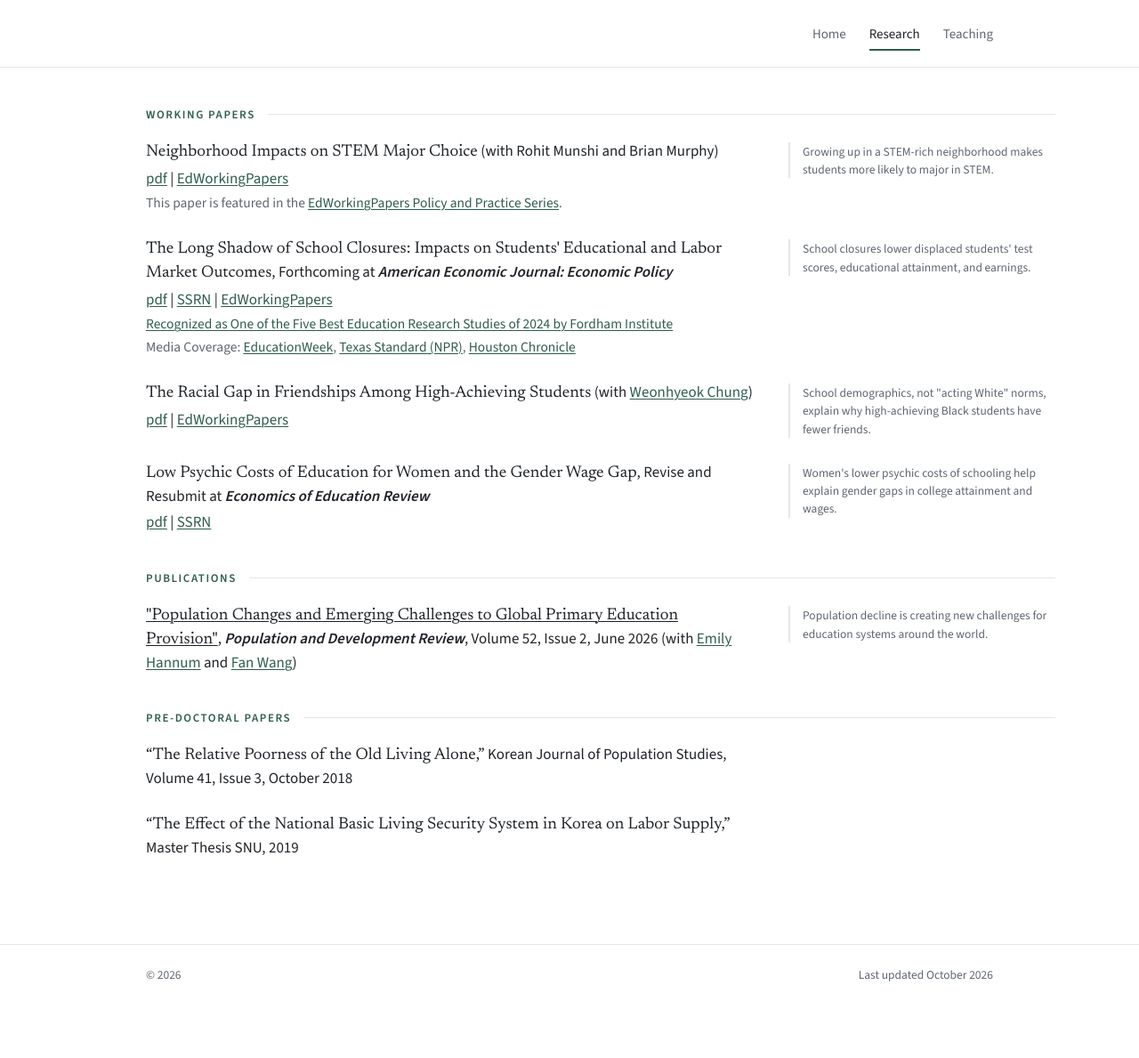
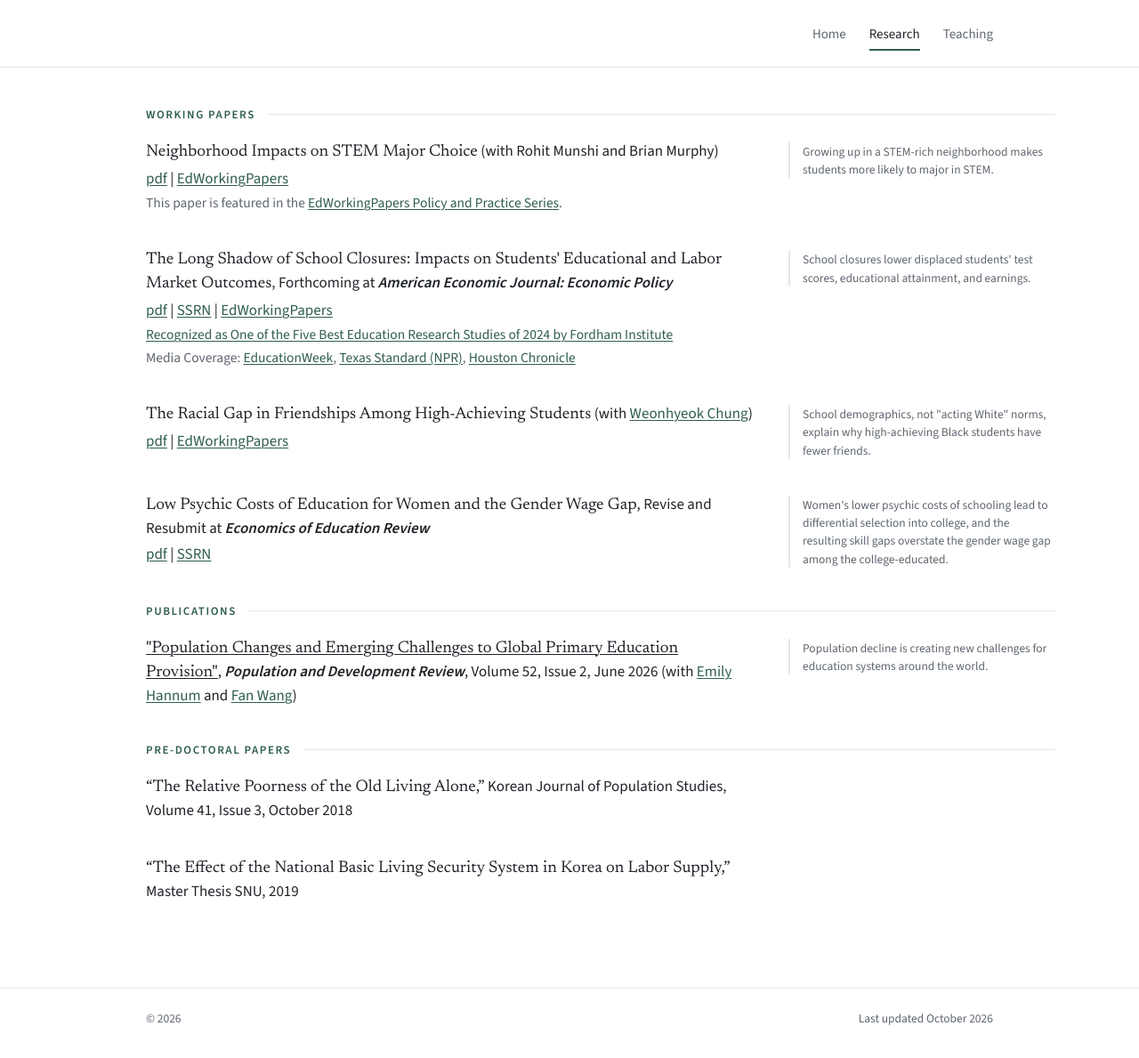
Before and after one commit to Jeonghyeok-Kim/Jeonghyeok-Kim.github.io, a Jekyll site: the page built from research.html, in a window 1280 px wide. Shown: the whole page at 89% size. Built offline with Jekyll 4.4.1, drawn with Linux system fonts in a browser that asks for light colours; before the commit the page ends 1141 px from its top, so only the background shows below that.

Commit message:
More space between papers; rewrite psychic-costs summary (draft, not pushed)
Co-Authored-By: Claude Opus 5.5 <noreply@anthropic.com>
Claude-Session: https://claude.ai/code/session_01C8SfPgZMHDBmCfKXUXuK3z

```diff
--- a/_data/papers.yml
+++ b/_data/papers.yml
@@ -45,7 +45,7 @@ working_papers:
       EdWorkingPapers: https://edworkingpapers.com/ai24-1025
 
   - title: "Low Psychic Costs of Education for Women and the Gender Wage Gap"
-    summary: "Women's lower psychic costs of schooling help explain gender gaps in college attainment and wages."
+    summary: "Women's lower psychic costs of schooling lead to differential selection into college, and the resulting skill gaps overstate the gender wage gap among the college-educated."
     info: ", Revise and Resubmit at *Economics of Education Review*"
     links:
       pdf: /assets/Noncognitive_skills_and_gender_gaps.pdf
--- a/assets/css/main.css
+++ b/assets/css/main.css
@@ -83,7 +83,7 @@ a:hover { color: #1d4237; }
 .section-title::after { content: ""; flex: 1; height: 1px; background: var(--rule); }
 
 /* Papers */
-.paper { margin-bottom: 26px; }
+.paper { margin-bottom: 38px; }
 /* Research list: the paper column keeps its width (--paper-col); only the summary column is wider. */
 .research-list { --paper-col: 682px; --summary-col: 300px; }
 .research-list .paper { max-width: var(--paper-col); }
```
